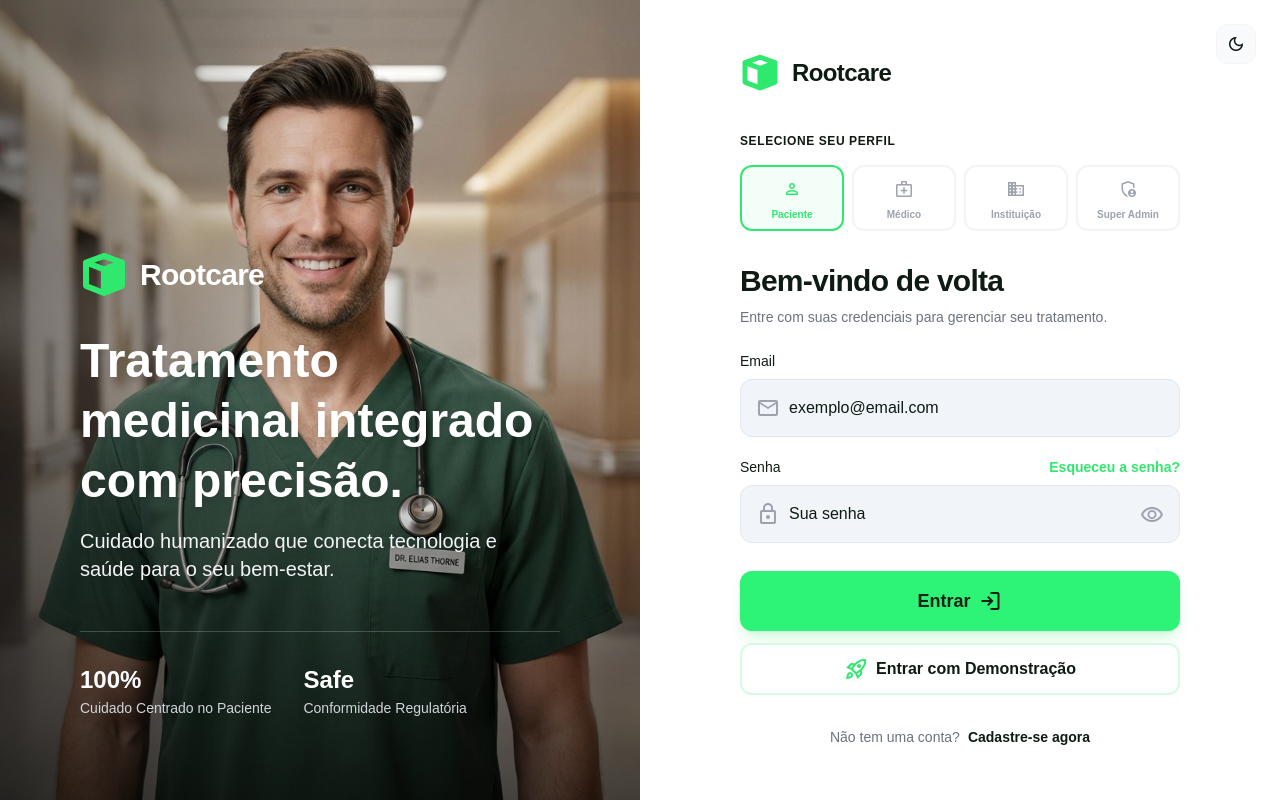
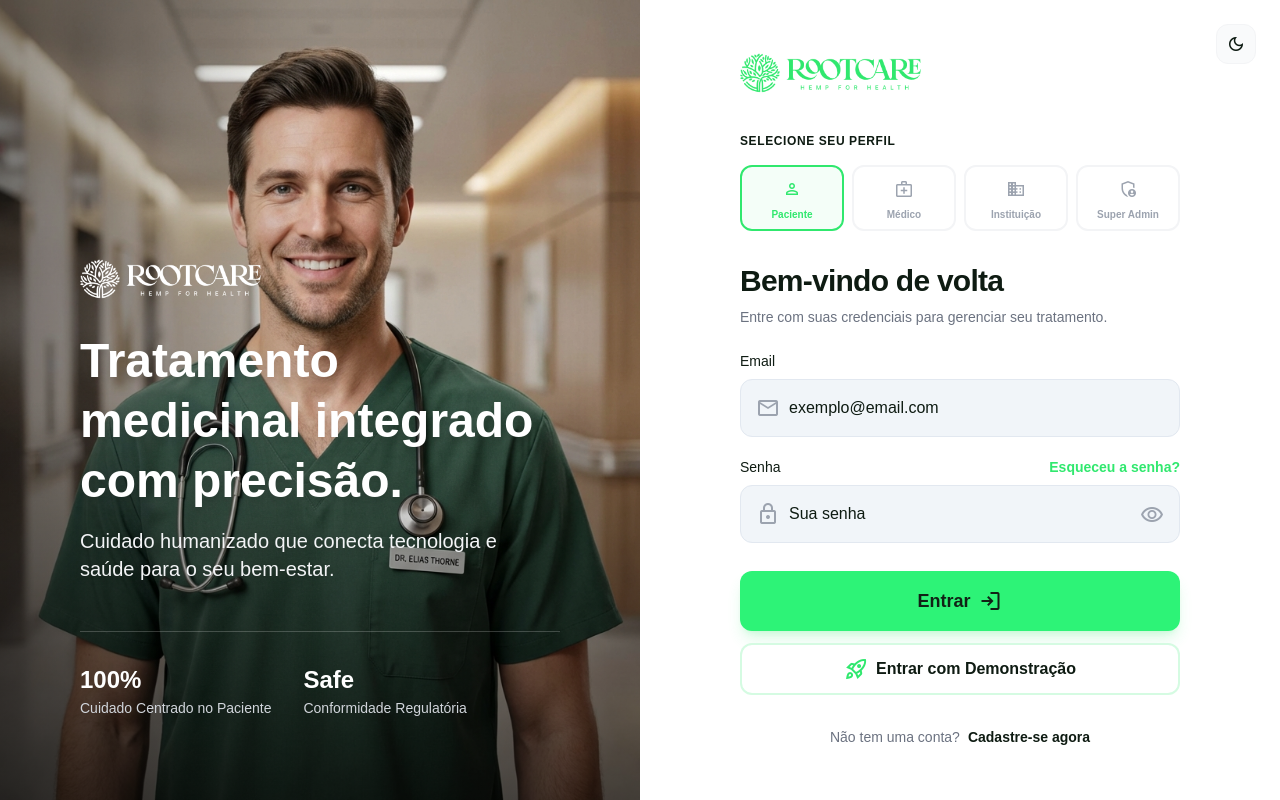
Before and after one commit to mizaelcabral/approotshuboficial, a React (Vite) app: page / in a window 1280 px wide. Built offline with nearby package versions, Linux system fonts and the light colour scheme.

Commit message:
feat: update branding with new logos and add HIPAA roadmap

```diff
--- a/src/components/layouts/DashboardLayout.tsx
+++ b/src/components/layouts/DashboardLayout.tsx
@@ -113,13 +113,13 @@ const DashboardLayout: React.FC<DashboardLayoutProps> = ({
                 <div className="flex flex-col gap-8 h-full">
                     <div className="flex items-center justify-between px-2">
                         <div className="flex items-center gap-3">
-                            <div className="bg-primary/20 p-2 rounded-lg cursor-pointer" onClick={() => onTitleClick?.()}>
-                                <span className="material-symbols-outlined text-primary text-2xl font-bold">
-                                    {user.role === 'super_admin' ? 'shield_person' : user.role === 'doctor' ? 'medical_services' : 'eco'}
-                                </span>
-                            </div>
+                            <img
+                                src={isDarkMode ? "/images/rootcare-logo-fundo-escuro.png" : "/images/rootcare-logo-fundo-branco.png"}
+                                alt="Rootcare Logo"
+                                className="h-8 w-auto cursor-pointer object-contain"
+                                onClick={() => onTitleClick?.()}
+                            />
                             <div className="flex flex-col">
-                                <h1 className="text-lg font-bold uppercase tracking-wider">Rootcare</h1>
                                 <p className="text-text-muted text-[10px] font-black uppercase tracking-widest leading-none">
                                     {user.role === 'patient' ? 'Portal do Paciente' : user.role.replace('_', ' ')}
                                 </p>
@@ -189,7 +189,11 @@ const DashboardLayout: React.FC<DashboardLayoutProps> = ({
                             <button onClick={() => setIsMobileMenuOpen(true)} className="p-2 -ml-2 text-gray-400 hover:text-primary transition-colors">
                                 <span className="material-symbols-outlined">menu</span>
                             </button>
-                            <h1 className="text-sm font-bold uppercase tracking-wider">Rootcare</h1>
+                            <img
+                                src={isDarkMode ? "/images/rootcare-logo-fundo-escuro.png" : "/images/rootcare-logo-fundo-branco.png"}
+                                alt="Rootcare Logo"
+                                className="h-6 w-auto object-contain"
+                            />
                         </div>
                         <h2 className="text-xl font-bold uppercase tracking-wide truncate">{title}</h2>
                         <div className="flex items-center gap-4">
--- a/src/pages/auth/Login.tsx
+++ b/src/pages/auth/Login.tsx
@@ -59,14 +59,12 @@ const LoginPage = ({ onLogin, onSwitchToRegister, isDarkMode, onToggleDarkMode }
                 <div className="absolute inset-0 z-10 bg-gradient-to-r from-black/40 via-transparent to-transparent"></div>
                 <div className="absolute inset-0 z-10 bg-gradient-to-t from-black/60 via-transparent to-transparent"></div>
                 <div className="relative z-20 flex flex-col justify-end p-20 text-white w-full h-full">
-                    <div className="flex items-center gap-3 mb-8">
-                        <div className="size-12 text-primary">
-                            <svg fill="none" viewBox="0 0 48 48" xmlns="http://www.w3.org/2000/svg">
-                                <path clipRule="evenodd" d="M24 18.4228L42 11.475V34.3663C42 34.7796 41.7457 35.1504 41.3601 35.2992L24 42V18.4228Z" fill="currentColor" fillRule="evenodd"></path>
-                                <path clipRule="evenodd" d="M24 8.18819L33.4123 11.574L24 15.2071L14.5877 11.574L24 8.18819ZM9 15.8487L21 20.4805V37.6263L9 32.9945V15.8487ZM27 37.6263V20.4805L39 15.8487V32.9945L27 37.6263ZM25.354 2.29885C24.4788 1.98402 23.5212 1.98402 22.646 2.29885L4.98454 8.65208C3.7939 9.08038 3 10.2097 3 11.475V34.3663C3 36.0196 4.01719 37.5026 5.55962 38.098L22.9197 44.7987C23.6149 45.0671 24.3851 45.0671 25.0803 44.7987L42.4404 38.098C43.9828 37.5026 45 36.0196 45 34.3663V11.475C45 10.2097 44.2061 9.08038 43.0155 8.65208L25.354 2.29885Z" fill="currentColor" fillRule="evenodd"></path>
-                            </svg>
-                        </div>
-                        <h1 className="text-3xl font-bold tracking-tight">Rootcare</h1>
+                    <div className="flex items-center mb-8">
+                        <img
+                            src="/images/rootcare-logo-fundo-escuro.png"
+                            alt="Rootcare Logo"
+                            className="h-10 w-auto object-contain"
+                        />
                     </div>
                     <div className="max-w-xl">
                         <h2 className="text-5xl font-black leading-tight mb-4 drop-shadow-lg">Tratamento medicinal integrado com precisão.</h2>
@@ -100,19 +98,20 @@ const LoginPage = ({ onLogin, onSwitchToRegister, isDarkMode, onToggleDarkMode }
                 </div>
 
                 {/* Mobile Header */}
-                <div className="lg:hidden flex items-center gap-2 mb-8 bg-primary/10 px-4 py-2 rounded-full border border-primary/20">
-                    <span className="material-symbols-outlined text-primary font-bold">eco</span>
-                    <span className="text-primary font-black uppercase text-xs tracking-widest">Rootcare</span>
+                <div className="lg:hidden flex items-center mb-8 px-4 py-2 rounded-full">
+                    <img
+                        src={isDarkMode ? "/images/rootcare-logo-fundo-escuro.png" : "/images/rootcare-logo-fundo-branco.png"}
+                        alt="Rootcare Logo"
+                        className="h-8 w-auto object-contain"
+                    />
                 </div>
                 <div className="w-full max-w-[440px] flex flex-col">
-                    <div className="flex items-center gap-3 mb-10">
-                        <div className="size-10 text-primary">
-                            <svg fill="none" viewBox="0 0 48 48" xmlns="http://www.w3.org/2000/svg">
-                                <path clipRule="evenodd" d="M24 18.4228L42 11.475V34.3663C42 34.7796 41.7457 35.1504 41.3601 35.2992L24 42V18.4228Z" fill="currentColor" fillRule="evenodd"></path>
-                                <path clipRule="evenodd" d="M24 8.18819L33.4123 11.574L24 15.2071L14.5877 11.574L24 8.18819ZM9 15.8487L21 20.4805V37.6263L9 32.9945V15.8487ZM27 37.6263V20.4805L39 15.8487V32.9945L27 37.6263ZM25.354 2.29885C24.4788 1.98402 23.5212 1.98402 22.646 2.29885L4.98454 8.65208C3.7939 9.08038 3 10.2097 3 11.475V34.3663C3 36.0196 4.01719 37.5026 5.55962 38.098L22.9197 44.7987C23.6149 45.0671 24.3851 45.0671 25.0803 44.7987L42.4404 38.098C43.9828 37.5026 45 36.0196 45 34.3663V11.475C45 10.2097 44.2061 9.08038 43.0155 8.65208L25.354 2.29885Z" fill="currentColor" fillRule="evenodd"></path>
-                            </svg>
-                        </div>
-                        <h2 className="text-[#0e1b12] dark:text-white text-2xl font-bold tracking-tight">Rootcare</h2>
+                    <div className="flex items-center mb-10">
+                        <img
+                            src={isDarkMode ? "/images/rootcare-logo-fundo-escuro.png" : "/images/rootcare-logo-fundo-branco.png"}
+                            alt="Rootcare Logo"
+                            className="h-10 w-auto object-contain"
+                        />
                     </div>
 
                     {/* Role Selector */}
--- a/src/pages/auth/Register.tsx
+++ b/src/pages/auth/Register.tsx
@@ -58,14 +58,12 @@ const RegisterPage = ({ onBackToLogin, isDarkMode, onToggleDarkMode }: RegisterP
                 <div className="absolute inset-0 z-10 bg-gradient-to-r from-black/50 via-transparent to-transparent"></div>
                 <div className="absolute inset-0 z-10 bg-gradient-to-t from-black/70 via-transparent to-transparent"></div>
                 <div className="relative z-10 flex flex-col justify-between p-12 w-full">
-                    <div className="flex items-center gap-3 text-white">
-                        <div className="size-10">
-                            <svg fill="none" viewBox="0 0 48 48" xmlns="http://www.w3.org/2000/svg">
-                                <path clipRule="evenodd" d="M24 18.4228L42 11.475V34.3663C42 34.7796 41.7457 35.1504 41.3601 35.2992L24 42V18.4228Z" fill="#30e86e" fillRule="evenodd"></path>
-                                <path clipRule="evenodd" d="M24 8.18819L33.4123 11.574L24 15.2071L14.5877 11.574L24 8.18819ZM9 15.8487L21 20.4805V37.6263L9 32.9945V15.8487ZM27 37.6263V20.4805L39 15.8487V32.9945L27 37.6263ZM25.354 2.29885C24.4788 1.98402 23.5212 1.98402 22.646 2.29885L4.98454 8.65208C3.7939 9.08038 3 10.2097 3 11.475V34.3663C3 36.0196 4.01719 37.5026 5.55962 38.098L22.9197 44.7987C23.6149 45.0671 24.3851 45.0671 25.0803 44.7987L42.4404 38.098C43.9828 37.5026 45 36.0196 45 34.3663V11.475C45 10.2097 44.2061 9.08038 43.0155 8.65208L25.354 2.29885Z" fill="#30e86e" fillRule="evenodd"></path>
-                            </svg>
-                        </div>
-                        <span className="text-2xl font-bold tracking-tight">Rootcare</span>
+                    <div className="flex items-center mb-8">
+                        <img
+                            src="/images/rootcare-logo-fundo-escuro.png"
+                            alt="Rootcare Logo"
+                            className="h-10 w-auto object-contain"
+                        />
                     </div>
                     <div className="max-w-lg">
                         <h2 className="text-4xl font-bold text-white mb-6 leading-tight drop-shadow-lg">Cuidado humano e tecnologia para o seu bem-estar.</h2>
@@ -92,14 +90,12 @@ const RegisterPage = ({ onBackToLogin, isDarkMode, onToggleDarkMode }: RegisterP
                 <div className="max-w-[540px] w-full mx-auto px-6 py-12 lg:py-16 flex flex-col h-full">
                     {step < 3 && (
                         <>
-                            <div className="flex lg:hidden items-center gap-3 mb-10">
-                                <div className="size-8">
-                                    <svg fill="none" viewBox="0 0 48 48" xmlns="http://www.w3.org/2000/svg">
-                                        <path clipRule="evenodd" d="M24 18.4228L42 11.475V34.3663C42 34.7796 41.7457 35.1504 41.3601 35.2992L24 42V18.4228Z" fill="#30e86e" fillRule="evenodd"></path>
-                                        <path clipRule="evenodd" d="M24 8.18819L33.4123 11.574L24 15.2071L14.5877 11.574L24 8.18819ZM9 15.8487L21 20.4805V37.6263L9 32.9945V15.8487ZM27 37.6263V20.4805L39 15.8487V32.9945L27 37.6263ZM25.354 2.29885C24.4788 1.98402 23.5212 1.98402 22.646 2.29885L4.98454 8.65208C3.7939 9.08038 3 10.2097 3 11.475V34.3663C3 36.0196 4.01719 37.5026 5.55962 38.098L22.9197 44.7987C23.6149 45.0671 24.3851 45.0671 25.0803 44.7987L42.4404 38.098C43.9828 37.5026 45 36.0196 45 34.3663V11.475C45 10.2097 44.2061 9.08038 43.0155 8.65208L25.354 2.29885Z" fill="#30e86e" fillRule="evenodd"></path>
-                                    </svg>
-                                </div>
-                                <span className="text-xl font-bold">Rootcare</span>
+                            <div className="flex lg:hidden items-center mb-10">
+                                <img
+                                    src={isDarkMode ? "/images/rootcare-logo-fundo-escuro.png" : "/images/rootcare-logo-fundo-branco.png"}
+                                    alt="Rootcare Logo"
+                                    className="h-8 w-auto object-contain"
+                                />
                             </div>
 
                             <div className="mb-8">
```
Also changed, not shown: public/images/rootcare-logo-fundo-branco.png (added), public/images/rootcare-logo-fundo-escuro.png (added).
